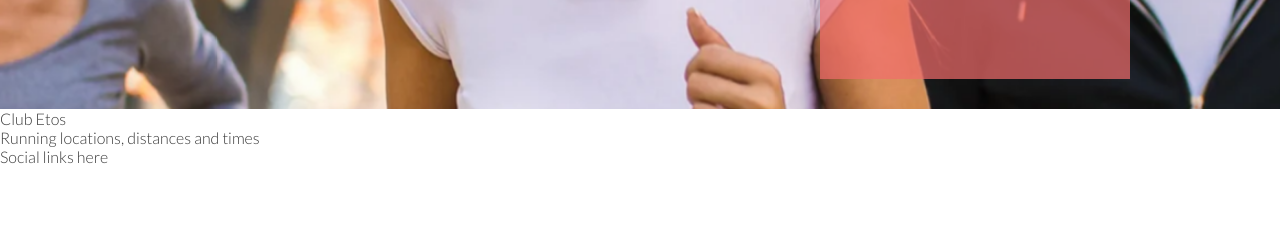
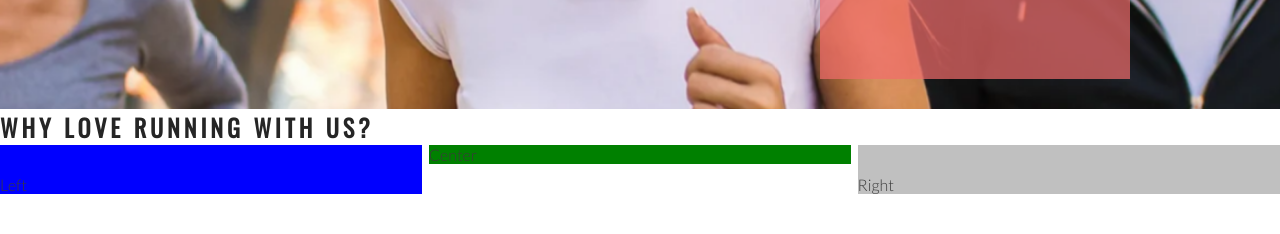
Before and after one commit to katzur/love-running, a plain HTML site: page index.html in a window 1280 px wide. Shown: the part 566-800 px from the top of the page. Drawn offline with nearby package versions, Linux system fonts and the light colour scheme.

Commit message:
Add club ethos main structure

```diff
--- a/assets/css/style.css
+++ b/assets/css/style.css
@@ -23,6 +23,7 @@ h1, h2 {
 #logo {
     float: left;
     font-size: 200%;
+    margin-left: 30px;
 }
 
 /* navigation links */
@@ -115,3 +116,29 @@ h1, h2 {
 
     position: absolute;
 }
+
+/* club ethos*/
+
+#club-ethos {
+    height: 600px;
+}
+
+#left-about {
+    padding-top: 30px;
+    width: 33%;
+    float: left;
+    background-color: blue;
+}
+
+#right-about {
+    padding-top: 30px;
+    width: 33%;
+    float: right;
+    background-color: silver;
+}
+
+#center-about {
+    width: 33%;
+    margin: 0 auto;
+    background-color: green;
+}
--- a/index.html
+++ b/index.html
@@ -40,7 +40,12 @@
         </div>
     </section>
 
-    <section>Club Etos</section>
+    <section id="club-ethos">
+        <h1>Why Love Running With Us?</h1>
+        <div id="left-about">Left</div>
+        <div id="right-about">Right</div>
+        <div id="center-about">Center</div>
+    </section>
 
     <section>Running locations, distances and times</section>
 
```
